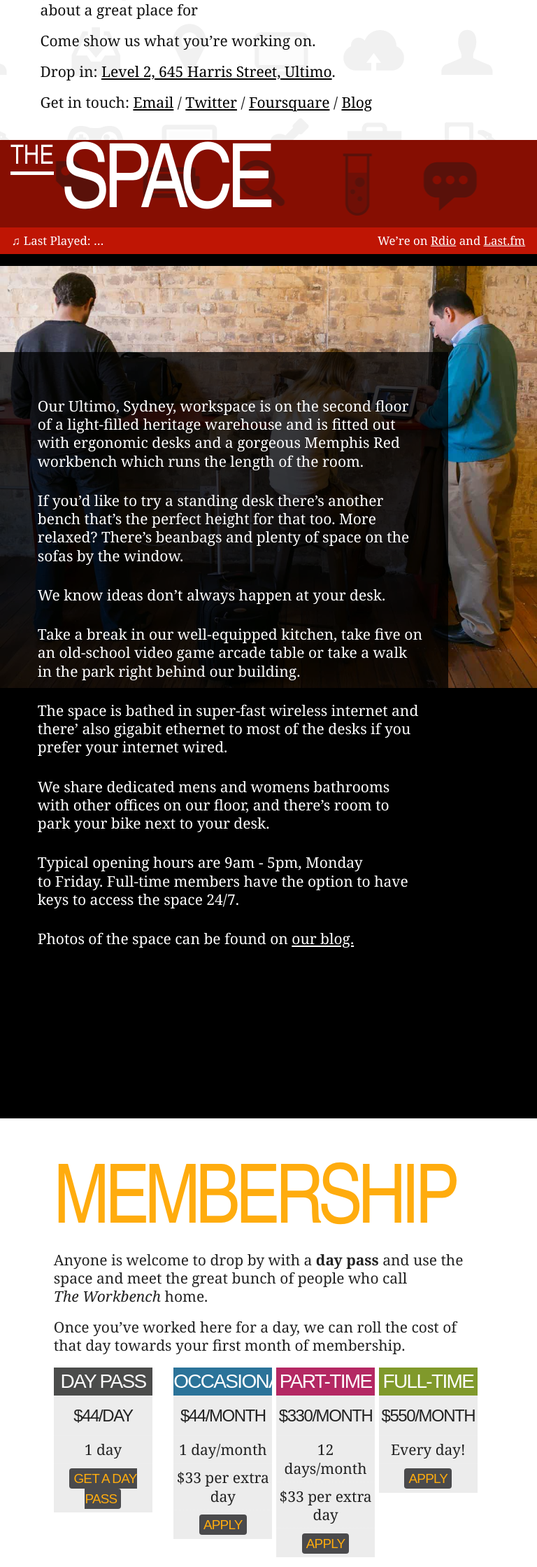
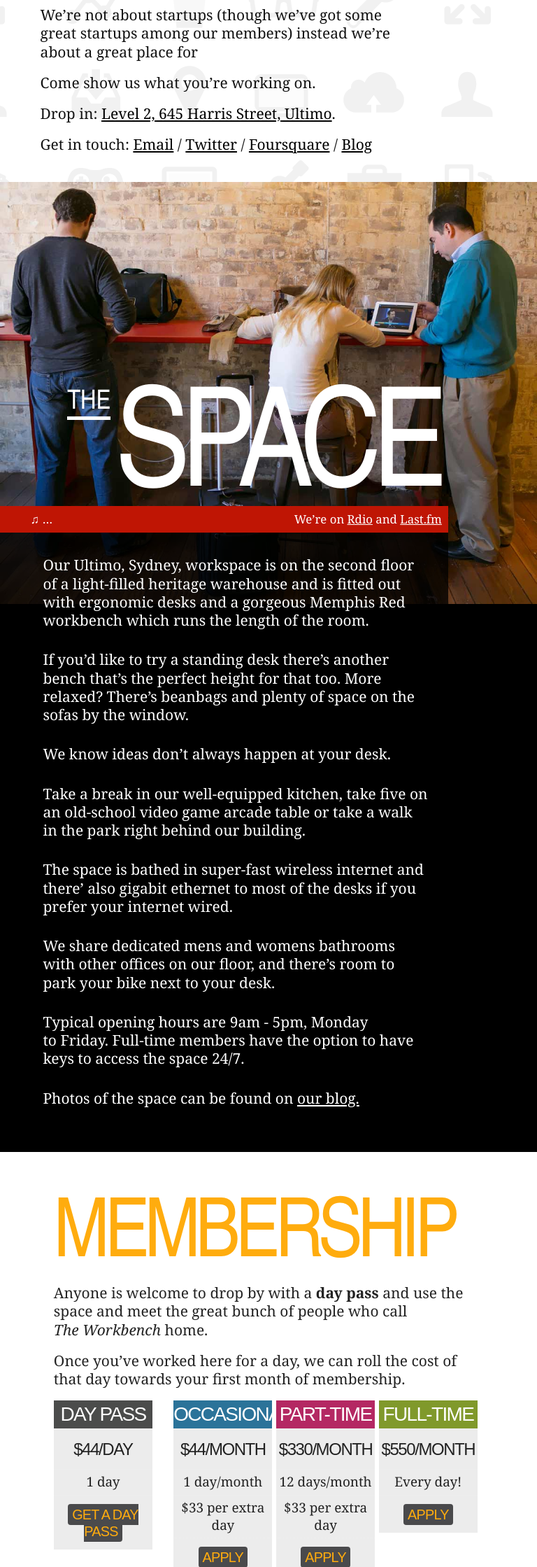
Before and after one commit to theworkbench/theworkbench-site, a PHP site: page /index.html in a window 768 px wide. Shown: the part 1201-3440 px from the top of the page at 70% size. Run offline with PHP 8.4, Linux system fonts and the light colour scheme; some libraries are stand-ins or nearby versions.

Commit message:
Styling changes
Now with iPad landscape styling

```diff
--- a/stylesheets/styles.css
+++ b/stylesheets/styles.css
@@ -30,14 +30,15 @@ header.header p:before { content: "because ";}
 #how-it-works ul li:hover { box-shadow: 0 0 6px rgba(0,0,0,0.3); -webkit-transition: 0.15s all ease-out; }
 #how-it-works ul li:hover li:hover { box-shadow: none; }
 #how-it-works .membership-day-pass { margin-right: 4%; }
-#how-it-works ol li { display: block; width: 100%; margin-right: 0; border: none; border-top: 1px dotted #efefef; padding: 0.3em 0;}
+#how-it-works ol li { display: block; width: 100%; margin-right: 0; border: none; border-top: 1px dotted #efefef; padding: 0.3em 0; font-size: 0.9em; line-height: 1.3em;}
 #how-it-works ul h3 { font-family: "din-condensed-web", sans-serif; font-weight: 200; text-transform: uppercase; letter-spacing: -0.06em; padding: 0.25em 0; background: #4b4c4b; color: #fff; font-size: 28px; }
 #how-it-works ul li.membership-occasional h3 { background: #2b7399; }
 #how-it-works ul li.membership-part-time h3 { background: #b42863; }
 #how-it-works ul li.membership-full-time h3 { background: #80992b; }
 #how-it-works ul li.membership-price { font-family: "din-condensed-web", sans-serif; font-weight: 200; text-transform: uppercase; letter-spacing: -0.06em; font-size: 24px; line-height: 42px; }
+#how-it-works ul li.apply { padding: 0.8em 0 0.7em; }
 
-#how-it-works ol li a { background: #4a4a4c; color: #ffac0e; border-radius: 4px; font-family: "din-condensed-web", sans-serif; font-weight: 200; font-size: 0.9em; text-transform: uppercase; letter-spacing: -0.04em; text-decoration: none;font-style: normal; padding: 4px 6px;}
+#how-it-works ol li a { background: #4a4a4c; color: #ffac0e; border-radius: 4px; font-family: "din-condensed-web", sans-serif; font-weight: 200; font-size: 1.05em; text-transform: uppercase; letter-spacing: -0.04em; text-decoration: none;font-style: normal; padding: 4px 6px; }
 
 
 
@@ -92,7 +93,7 @@ header.header { padding: 18% 40% 2% 7%; background: #09070a url(../images/foursq
 #intro p strong.we-believe span { display: block;}
 
 
-nav { position: fixed; top: 0; right: 6%;}
+nav { position: fixed; top: 0; right: 6%; }
 nav ul, nav li { list-style: none; margin: 0; padding: 0; display: inline;}
 nav li a { display: inline-block; background: rgba(0,0,0,0.45); color: #fff; padding: 18px 10px 5px; margin: 0; font-family: "din-condensed-web", "Arial Narrow", sans-serif; font-weight: 200; font-style: normal; text-transform: uppercase; text-decoration: none; -webkit-transition: all 0.3s ease-in; }
 nav li a:hover { background: #C91604;  -webkit-transition: all 0.1s ease-out;}
@@ -217,10 +218,10 @@ form input#name, form input#vhhth-vhhth { margin: 0 0 10px 5px; padding: 2px 5px
 @media screen and (min-device-width: 481px) and (max-device-width: 1024px) and (orientation:portrait){
 
 
-#how-it-works { background: #fff;}
-#how-it-works { padding: 10% 10% 20% 10%; }
+#how-it-works { background: #fff; }
+#how-it-works { padding: 10% 10% 5% 10%; }
 
-header.header { background-size: 100% auto; background-repeat: no-repeat; background-color: #232323; background-attachment: scroll; padding: 245px 8% 10px 8%; }
+header.header { background-size: 106% auto; background-repeat: no-repeat; background-color: #232323; background-attachment: scroll; padding: 305px 8% 10px 8%; }
 header.header p { font-size: 86px; line-height: 72px; width: 100%; max-width: 100%; }
 
 #intro {background-position: 85% 0%; }
@@ -230,9 +231,24 @@ header.header p { font-size: 86px; line-height: 72px; width: 100%; max-width: 10
 
 #intro img { width: 250px; margin: -2em 0 0 1%; border-radius: 150px;}
 
+#the-neighbourhood {  padding-bottom: 3%; background-position: 35% 0; background-repeat: no-repeat; background-color: #fff; background-attachment: scroll;}
+#the-neighbourhood #map {float: none; height: 300px; margin: 3.4% auto 0 auto; position: relative; width: 80%;}
+#the-neighbourhood #hood-talk {background: rgba(255,255,255,0.8); color: #111; float: none; padding: 3% 2%; margin: 0 auto; width: 80%;}
+#the-neighbourhood iframe {height: 300px; width: 100%;}
 
-#the-space { background-position: 0 180px; background-size: 100% auto; background-repeat: no-repeat; background-color: #000; background-attachment: scroll; }
+
+#the-space { background-position: 0 170px; background-position: 0 0; background-size: 100% auto; background-repeat: no-repeat; background-color: #000; background-attachment: scroll; padding-bottom: 0;}
 #the-space section p { background-image: none; width: 72%; }
+
+#the-space header {background: transparent none; margin-bottom: 0; padding-bottom: 0;}
+#the-space h2 {font-size: 197px; padding: 355px 18.5% 0 0; text-align: right; margin-bottom: 0; }
+#the-space h2 span { top: -110px; margin-right: -25px; margin-bottom: -100px;}
+#the-space header p { background: rgb(191,21,4); color: #fff; font-size: 0.8em; overflow: auto; padding: 0.5em 4.5% 0.5em 7%; margin: 0; width: 72%; text-indent: -0.6em; }
+#the-space section p { padding: 15px 3.5% 15px 8%; }
+#the-space section p.first { padding-top: 1.6em; }
+#the-space header p span.header { display: none;}
+#the-space header .musicsources {margin-right: -1.5em;}
+
 
 .interest-form button {float: left; margin: 15px 0 0 0;}
 
@@ -249,11 +265,28 @@ header.header p { font-size: 86px; line-height: 72px; width: 100%; max-width: 10
 /* landscape iPad */
 @media screen and (min-device-width: 768px) and (max-device-width: 1024px) and (orientation:landscape) {
 
+
+header.header { background-size: 106% auto; background-repeat: no-repeat; background-color: #232323; background-attachment: scroll; padding: 275px 8% 10px 8%; }
+header.header p { font-size: 87px; line-height: 82px; padding-right: 15%; }
+
+#intro p.first { max-width: 85%;}
+
+#the-space { background-position: 0 170px; background-position: 0 0; background-size: 100% auto; background-repeat: no-repeat; background-color: #000; background-attachment: scroll; padding-bottom: 0;}
+#the-space section p { width: 75%; }
+
+
+
 #how-it-works { background: #fff;}
-#how-it-works,
-#emailform { padding: 10% 10% 10% 10%; }
-#the-space { background: #c91604 url(../images/wip-blur.jpg) fixed repeat 30% 50%;}
-#intro h2 { font-size: ;}
+#how-it-works { padding: 10% 10% 10% 10%; }
+
+
+#contact #bios { padding-top: 15px;}
+#contact #bios img { width: 100px; height: 100px; border-radius: 50%; float: left; margin: 0 0.6em 1em 0; }
+#contact #bios h3 { font-size: 25px; padding: 0.8em 0 0; line-height: 29px;}
+#contact #bios p { margin: 0;}
+#contact #bios section { clear: left; float: none; display: block; width: 100%;  text-align: left;}
+#contact #bios .email { font-size: 28px; margin-left: 0; clear: left; }
+
 
 .interest-form button {float: left; margin: 15px 0 0 0;}
 
```
